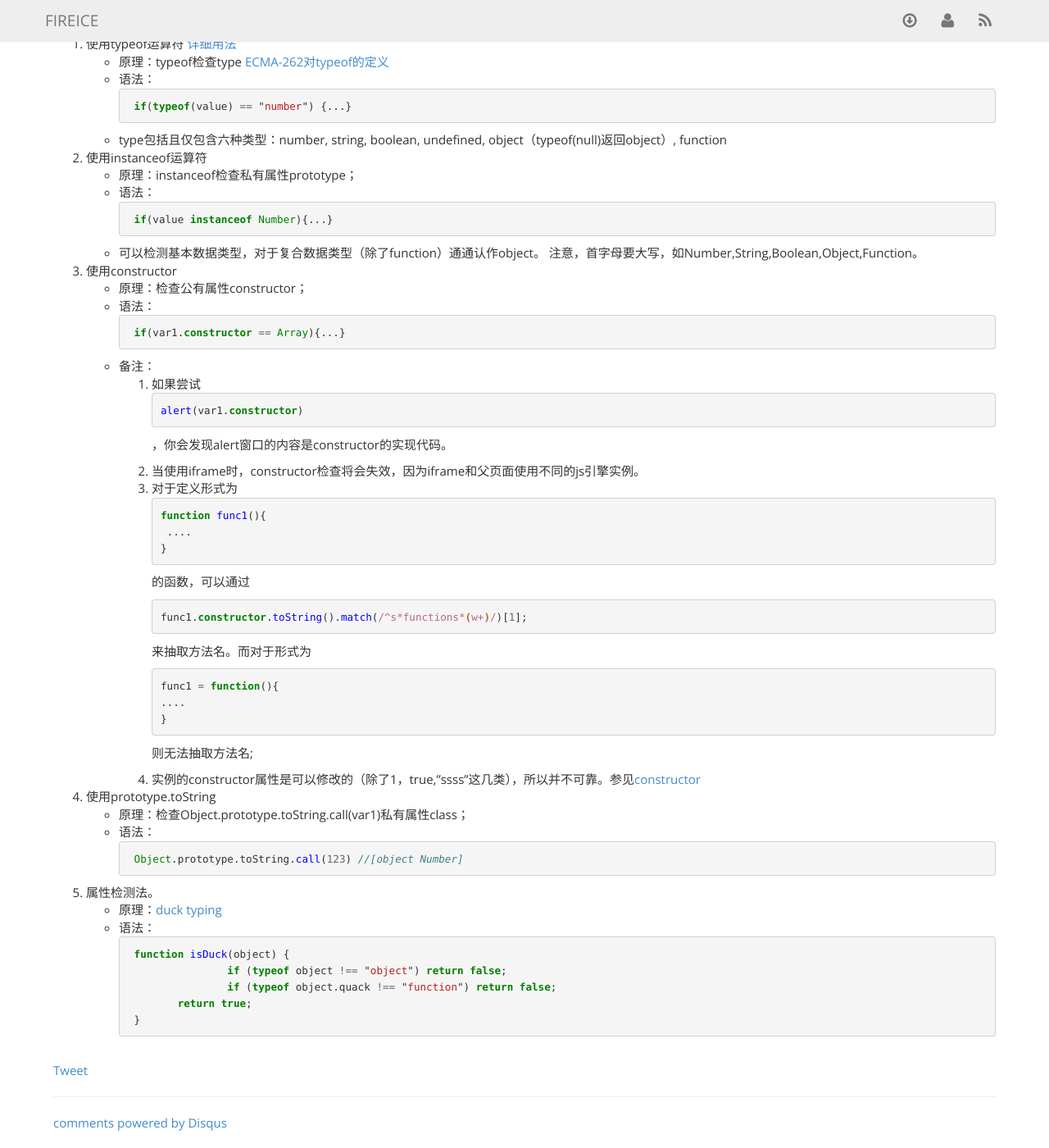
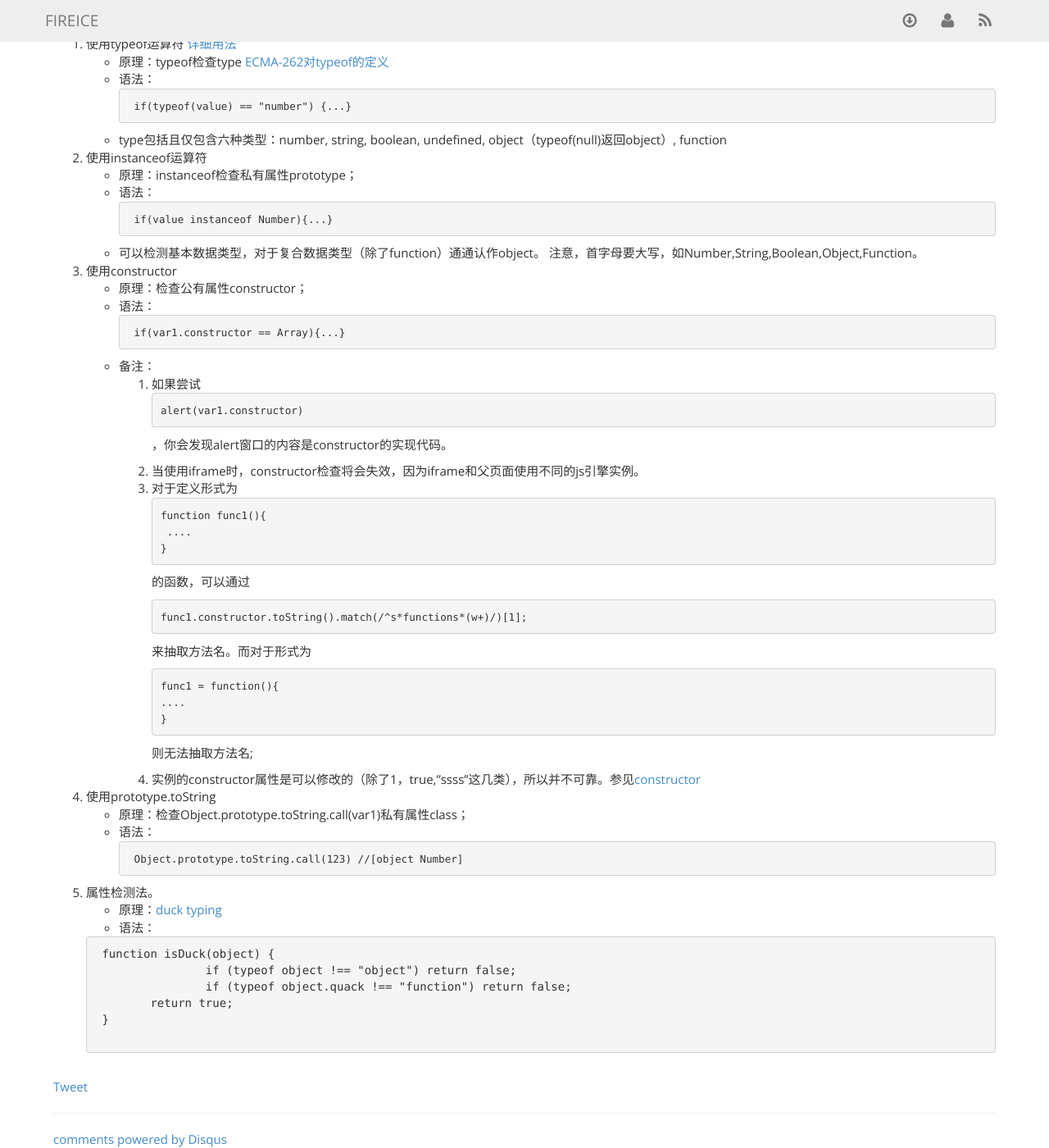
Before and after one commit to chzju/chzju.github.com, a Jekyll site: the page built from _posts/2013-09-29-test-chinese.md, in a window 1280 px wide and 1400 px high, scrolled down 209 px. Shown: the whole window at 82% size. Built offline with Jekyll 4.4.1, drawn with Linux system fonts in a browser that asks for light colours; nearby versions of some CDN libraries; Markdown is read by kramdown in place of the engine named in the settings; comment, search, counter and statistics services are not loaded.

Commit message:
格式修正

````diff
--- a/_posts/2013-09-29-test-chinese.md
+++ b/_posts/2013-09-29-test-chinese.md
@@ -8,15 +8,16 @@ category: posts
 1. 使用typeof运算符 [详细用法](https://developer.mozilla.org/zh-CN/docs/JavaScript/Reference/Operators/typeof)
 	* 原理：typeof检查type [ECMA-262对typeof的定义](http://bclary.com/2004/11/07/#a-11.4.3)
 	* 语法：
-	```javascript
+	```
 	if(typeof(value) == "number") {...}
 	```
+
 	* type包括且仅包含六种类型：number, string, boolean, undefined, object（typeof(null)返回object）, function
 
 1. 使用instanceof运算符
 	* 原理：instanceof检查私有属性prototype；
 	* 语法：
-	```javascript
+	```
 	if(value instanceof Number){...}
 	```
 	* 可以检测基本数据类型，对于复合数据类型（除了function）通通认作object。
@@ -25,28 +26,28 @@ category: posts
 1. 使用constructor
 	* 原理：检查公有属性constructor；
 	* 语法：
-	```javascript
+	```
 	if(var1.constructor == Array){...}
 	```
 	* 备注：
 		1. 如果尝试
-```javascript
+```
 alert(var1.constructor)
 ```
 ，你会发现alert窗口的内容是constructor的实现代码。
 		1. 当使用iframe时，constructor检查将会失效，因为iframe和父页面使用不同的js引擎实例。
 		1. 对于定义形式为
-```javascript
+```
 function func1(){
 	....
 }
 ```
 的函数，可以通过
-```javascript
+```
 func1.constructor.toString().match(/^s*functions*(w+)/)[1];
 ```
 来抽取方法名。而对于形式为
-```javascript
+```
 func1 = function(){
    ....
 }
@@ -57,18 +58,18 @@ func1 = function(){
 1. 使用prototype.toString
 	* 原理：检查Object.prototype.toString.call(var1)私有属性class；
 	* 语法：
-	```javascript
+	```
 	Object.prototype.toString.call(123) //[object Number]
 	```
 1. 属性检测法。
 	* 原理：[duck typing](http://zh.wikipedia.org/zh-cn/%E9%B8%AD%E5%AD%90%E7%B1%BB%E5%9E%8B)
 	* 语法：
-	```javascript
+	<pre>
 	function isDuck(object) {
   		if (typeof object !== "object") return false;
   		if (typeof object.quack !== "function") return false;
     	return true;
 	}
-	```
+	</pre>
 
 [1]: https://developer.mozilla.org/en/Core_JavaScript_1.5_Reference/Global_Objects/Object/constructor "constructor"
````
